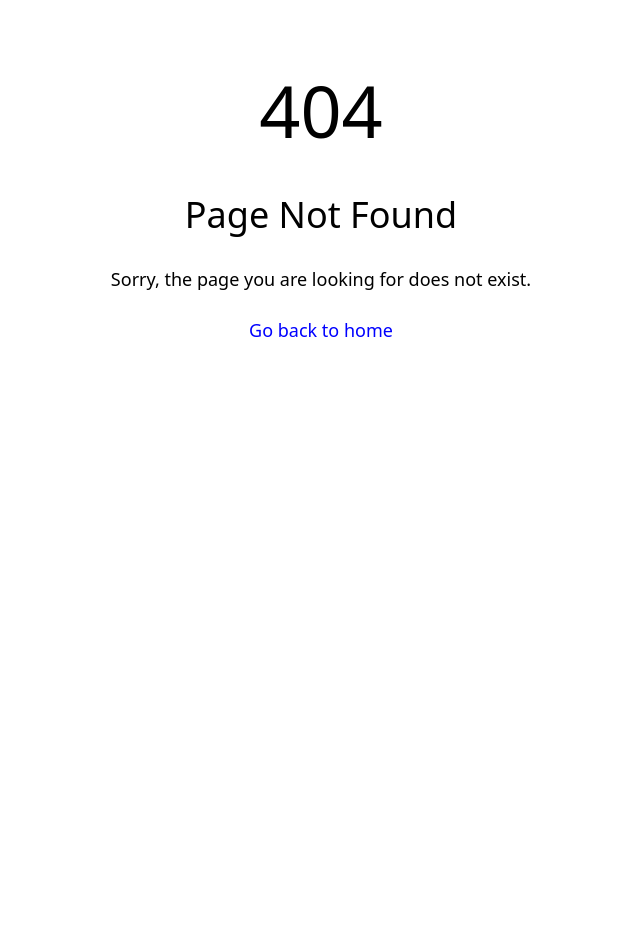
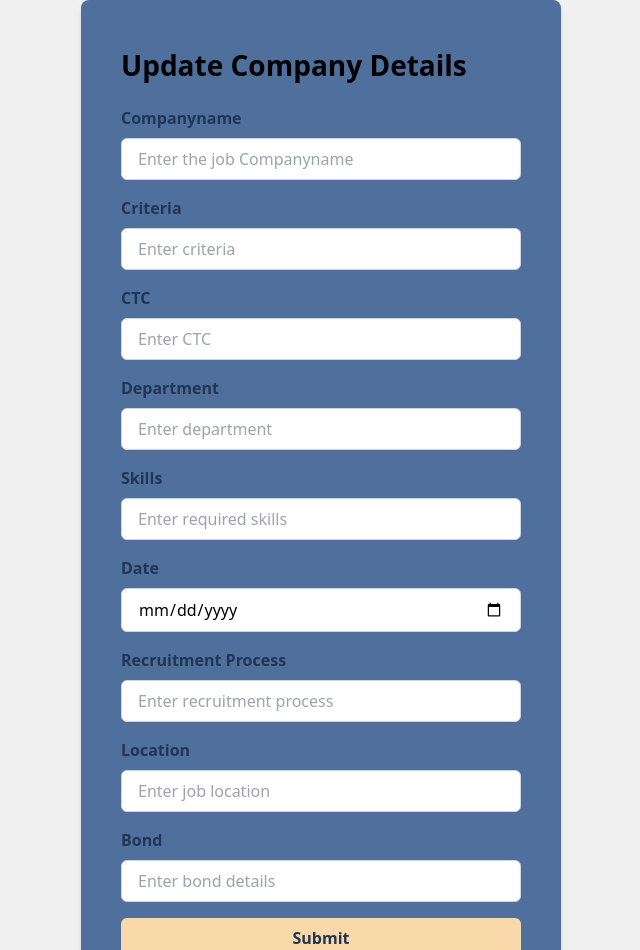
Before and after one commit to vigneshviky01/placement_management, a React (Vite) app: page /updatecompanydetails in a window 1280 px wide. Before the commit this address had no page. Shown: the top 950 px of the page, without its empty margins (319-959 px from the left). Before the commit the page ends 800 px from the top, so only its background shows below. Built offline with nearby package versions, Linux system fonts and the light colour scheme.

Commit message:
companydetails update/delete

```diff
--- a/src/App.jsx
+++ b/src/App.jsx
@@ -10,6 +10,7 @@ import Admin from "./Pages/Admin";
 import StudentOrPoc from "./Pages/StudentOrPoc";
 import { Route, Routes, Navigate } from "react-router-dom";
 import StudentDetails from "./Pages/StudentDetails";
+import UpdateCompanyDetails from "./Pages/UpdateCompanyDetails";
 
 function App() {
 
@@ -55,6 +56,12 @@ function App() {
           }
         />
         <Route
+  path="/updatecompanydetails"
+  element={<UpdateCompanyDetails />}
+/>
+
+
+        <Route
           path="/admin"
           element={
             <ProtectedRoute allowedRoles={['admin']}>
--- a/src/COMPONENTS/cDetails.jsx
+++ b/src/COMPONENTS/cDetails.jsx
@@ -11,8 +11,8 @@ function cDetails(props) {
       <td>{props.date}</td>
       <td className='operations'>
         <img src="/info.png" alt="" width={20}/>
-        <img src="/edit.png" alt="" width={20}/>
-        <img src="/delete.png" alt="" width={20}/>
+        <img src="/edit.png" alt="" width={20} onClick={props.updatec}/>
+        <img src="/delete.png" alt="" width={20}  onClick={props.deletec}/>
         </td>
       </tr>
 
--- a/src/Pages/CompanyDetails.jsx
+++ b/src/Pages/CompanyDetails.jsx
@@ -1,39 +1,76 @@
-import React, { useState, useEffect } from 'react'; // Correctly import useState and useEffect
+import React, { useState, useEffect } from 'react';
 import CDetails from '../COMPONENTS/cDetails';
-import companies from '../../constants/companies';
-import { Link, useNavigate } from "react-router-dom";
+import { useNavigate } from "react-router-dom";
 import axios from 'axios';
 
 function CompanyDetails() {
-    const [companyList, setCompanyList] = useState([]); // Correct useState placement
+    const [companyList, setCompanyList] = useState([]);
+    const [refresh, setRefresh] = useState(false);  // State to trigger refresh
     const navigate = useNavigate();
 
+    // Fetch company data
     useEffect(() => {
         const fetchData = async () => {
             try {
                 const res = await axios.get("http://localhost:3001/CD");
-                setCompanyList(res.data);
+                if (res.data==="No companies found"){
+                    console.log("no comapny")
+                }
+                else{
+
+                    setCompanyList(res.data); // Update company list with fetched data
+                }
             } catch (error) {
-                console.error("Error fetching company data", error);
+                console.log(error);
             }
         };
+        fetchData();
+    }, []);  // Re-fetch when `refresh` changes
 
-        fetchData();
-    }, []); // Removed companyList dependency to avoid infinite loop
+    // Delete company function
+   // Delete company function
+async function deletecompany(companyName) {
+    try {
+        const response = await axios.delete(`http://localhost:3001/CD/${companyName}`);
+        console.log(response.data.message); // Log the success message
 
-    // Use .map and return JSX
-    const company_list = companyList.map((company, index) => {
-        return (
+        // Log the current state before updating
+        console.log("Current company list:", companyList);
+
+        // Filter out the deleted company and update the state
+        setCompanyList(prevList => {
+            const updatedList = prevList.filter(company => company.Companyname !== companyName);
+            console.log("Updated company list after deletion:", updatedList); // Log the updated list
+            return updatedList;
+        });
+    } catch (error) {
+        if (error.response && error.response.status === 404) {
+            console.log('Company not found');
+        } else {
+            console.log('An error occurred while deleting the company:', error.message || error);
+        }
+    }
+}
+
+    // Function to navigate to update page
+    function updatecompany(companyName) {
+        navigate(`/updatecompanydetails`, { state: { companyName } });
+    }
+
+    // Generate list of company details
+    const company_list = companyList.map((company, index) => (
         <CDetails
             key={index}
             Sno={index + 1}
             name={company.Companyname}
             criteria={company.criteria}
             date={company.date}
+            deletec={() => deletecompany(company.Companyname)} // Delete action
+            updatec={() => updatecompany(company.Companyname)} // Update action
         />
-        );
-    });
+    ));
 
+    // Function to navigate to add company page
     function Addcompany() {
         navigate("/addcompanydetails");
     }
@@ -45,24 +82,28 @@ function CompanyDetails() {
                 <img src="/icons8-plus-30.png" alt="Add" width={50} onClick={Addcompany} />
             </div>
             <div className='hello'>
-
+                {companyList.length === 0 ? (
+                    <p>No companies available.</p> // Message for an empty list
+                ) : (
                     <table className='hi'>
-                    <tr className=''>
-
+                        <thead>
+                            <tr>
                                 <th>S.No</th>
-
-                        <th >Company Name</th>
-                        <th >Criteria</th>
-                        <th >Date</th>
-                        <td >Operations</td>
+                                <th>Company Name</th>
+                                <th>Criteria</th>
+                                <th>Date</th>
+                                <th>Operations</th>
                             </tr>
-
+                        </thead>
+                        <tbody>
                             {company_list}
-
+                        </tbody>
                     </table>
+                )}
             </div>
         </div>
     );
+
 }
 
 export default CompanyDetails;
--- a/src/Pages/PocDashboard.jsx
+++ b/src/Pages/PocDashboard.jsx
@@ -39,30 +39,19 @@ function PocDashboard() {
     setErrorMsg("");
     setSubmitButtonDisabled(true);
 
-    // Create a FormData object for sending the file
-    // const formData = new FormData();
-    // formData.append('Companyname', values.Companyname);
-    // formData.append('criteria', values.criteria);
-    // formData.append('ctc', values.ctc);
-    // formData.append('dept', values.dept);
-    // formData.append('skills', values.skills);
-    // formData.append('date', values.date);
-    // formData.append('recruitmentProcess', values.recruitmentProcess);
-    // formData.append('location', values.location);
-    // formData.append('bond', values.bond);
-    // formData.append('jdfile', values.jdfile); // Append the file here
+
 
     try {
-      const res = await axios.post('http://localhost:3001/CD',  {
-        Companyname:values.Companyname,
+      const res = await axios.post('http://localhost:3001/CD', {
+        Companyname: values.Companyname,
         criteria: values.criteria,
-        ctc:values.ctc,
-        dept:values.dept,
-        skills:values.skills,
-        date:values.date,
-        recruitmentProcess:values.recruitmentProcess,
-        location:values.location,
-        bond:values.bond,
+        ctc: values.ctc,
+        dept: values.dept,
+        skills: values.skills,
+        date: values.date,
+        recruitmentProcess: values.recruitmentProcess,
+        location: values.location,
+        bond: values.bond,
 
       });
 
@@ -116,12 +105,27 @@ function PocDashboard() {
         />
         <InputControl
           label="CTC"
-          type="text"
+          type="Number"
           placeholder="Enter CTC"
           onChange={(event) =>
             setValues((prev) => ({ ...prev, ctc: event.target.value }))
           }
         />
+        {/* <label for="selection" className="font-bold text-primary">Department</label>
+        <select id="selection" name="selection" className="border border-gray-300 rounded-md px-4 py-2 outline-none transition duration-300 focus:border-gray_bg" onChange={(event) =>
+          setValues((prev) => ({ ...prev, dept: event.target.value }))
+        }>
+          <option value="COMPUTER SCIENCE AND ENGINEERING">COMPUTER SCIENCE AND ENGINEERING</option>
+          <option value="INFORMATION TECHNOLOGY">INFORMATION TECHNOLOGY</option>
+          <option value="ELECTRICAL AND COMMUNICATION ENGINEERING">ELECTRICAL AND COMMUNICATION ENGINEERING</option>
+          <option value="ELECTRICAL AND INSTRUMENTAION ENGINEERING">ELECTRICAL AND INSTRUMENTAION ENGINEERING</option>
+          <option value="ELECTRICAL AND ELECTRONIC ENGINEERING">ELECTRICAL AND ELECTRONIC ENGINEERING</option>
+          <option value="MECHANICAL ENGINEERING">MECHANICAL ENGINEERING</option>
+          <option value="CIVIL ENGINEERING">CIVIL ENGINEERING</option>
+          <option value="INDUSTRIAL BIO TECHNOLOGY">INDUSTRIAL BIO TECHNOLOGY</option>
+          <option value="PRODUCTION ENGINEERING">PRODUCTION ENGINEERING</option>
+        </select> */}
+
         <InputControl
           label="Department"
           type="text"
--- /dev/null
+++ b/src/Pages/UpdateCompanyDetails.jsx
@@ -0,0 +1,149 @@
+import React, { useEffect, useState } from "react";
+import axios from "axios";
+import { useLocation, useNavigate } from "react-router-dom";
+import InputControl from "../Components/InputControl";
+
+function UpdateCompanyDetails() {
+    const location = useLocation();
+    const navigate = useNavigate();
+    const { companyName } = location.state || {};
+
+    // Initialize all fields to prevent "uncontrolled input" warning
+    const [companyDetails, setCompanyDetails] = useState({
+        Companyname: "",
+        criteria: "",
+        ctc: "",
+        dept: "",
+        skills: "",
+        date: "",
+        recruitmentProcess: "",
+        location: "",
+        bond: "" // Note: Ensure all properties match case in the database
+    });
+
+    // Fetch company details on component mount
+    useEffect(() => {
+        if (companyName) {
+            fetchCompanyDetails(companyName);
+        }
+    }, [companyName]);
+
+    const fetchCompanyDetails = async (name) => {
+        try {
+            const response = await axios.get(`http://localhost:3001/CD/${name}`);
+            setCompanyDetails(response.data); // Fill form fields with fetched data
+        } catch (error) {
+            console.error("Error fetching company details:", error);
+        }
+    };
+
+    const handleChange = (e) => {
+        const { name, value } = e.target;
+        setCompanyDetails((prevDetails) => ({
+            ...prevDetails,
+            [name]: value
+        }));
+    };
+
+    const handleUpdate = async () => {
+        try {
+            await axios.put(`http://localhost:3001/CD/${companyName}`, companyDetails);
+            alert("Company details updated successfully!");
+            navigate("/viewcompanydetails");  // Redirect after successful update
+        } catch (error) {
+            console.error("Error updating company details:", error);
+        }
+    };
+
+    return (
+        <div className="h-full min-h-screen w-full bg-gray_bg flex justify-center items-center">
+            <div className="sm:min-w-[480px] bg-secondary shadow-md p-10 rounded-lg flex flex-col gap-4">
+                <h1 className="heading text-3xl font-bold">Update Company Details</h1>
+
+                <InputControl
+                    label="Companyname"
+                    type="text"
+                    name="Companyname"
+                    placeholder="Enter the job Companyname"
+                    value={companyDetails.Companyname || ""}
+                    onChange={handleChange}
+                />
+                <InputControl
+                    label="Criteria"
+                    type="text"
+                    name="criteria"
+                    placeholder="Enter criteria"
+                    value={companyDetails.criteria || ""}
+                    onChange={handleChange}
+                />
+                <InputControl
+                    label="CTC"
+                    type="Number"
+                    name="ctc"
+                    placeholder="Enter CTC"
+                    value={companyDetails.ctc || ""}
+                    onChange={handleChange}
+                />
+                <InputControl
+                    label="Department"
+                    type="text"
+                    name="dept"
+                    placeholder="Enter department"
+                    value={companyDetails.dept || ""}
+                    onChange={handleChange}
+                />
+                <InputControl
+                    label="Skills"
+                    type="text"
+                    name="skills"
+                    placeholder="Enter required skills"
+                    value={companyDetails.skills || ""}
+                    onChange={handleChange}
+                />
+                <InputControl
+                    label="Date"
+                    type="date"
+                    name="date"
+                    placeholder="Enter the recruitment date"
+                    value={companyDetails.date || ""}
+                    onChange={handleChange}
+                />
+                <InputControl
+                    label="Recruitment Process"
+                    type="text"
+                    name="recruitmentProcess"
+                    placeholder="Enter recruitment process"
+                    value={companyDetails.recruitmentProcess || ""}
+                    onChange={handleChange}
+                />
+                <InputControl
+                    label="Location"
+                    type="text"
+                    name="location"
+                    placeholder="Enter job location"
+                    value={companyDetails.location || ""}
+                    onChange={handleChange}
+                />
+                <InputControl
+                    label="Bond"
+                    type="text"
+                    name="bond"
+                    placeholder="Enter bond details"
+                    value={companyDetails.bond || ""}
+                    onChange={handleChange}
+                />
+
+                <div className="footer flex flex-col gap-4">
+                    <button
+                        onClick={handleUpdate}
+                        className="button bg-sm-elements text-primary rounded-md font-bold py-2 px-4 transition duration-100"
+                    >
+                        Submit
+                    </button>
+                </div>
+            </div>
+        </div>
+    );
+}
+
+export default UpdateCompanyDetails;
--- a/src/index.css
+++ b/src/index.css
@@ -59,6 +59,10 @@
   padding: 50px;
   align-items:center;
 }
+
+.companydetails-header img{
+  cursor: pointer;
+}
 .hello{
   display: flex;
   justify-content: center;
@@ -82,3 +86,7 @@ td, th {
   padding-left: 40px;
   padding-right: 40px;
 }
+
+.operations img{
+  cursor: pointer;
+}
```
Lines whose indentation alone changed are shown as unchanged.
